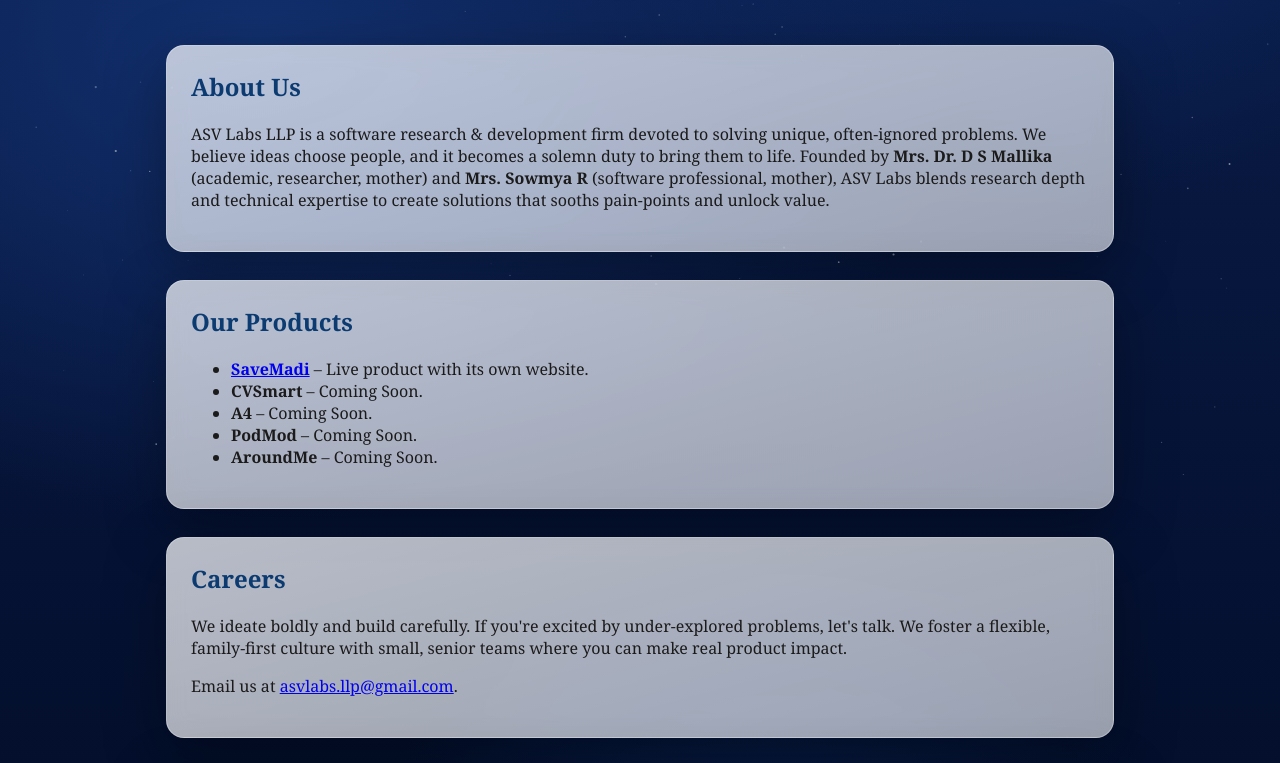
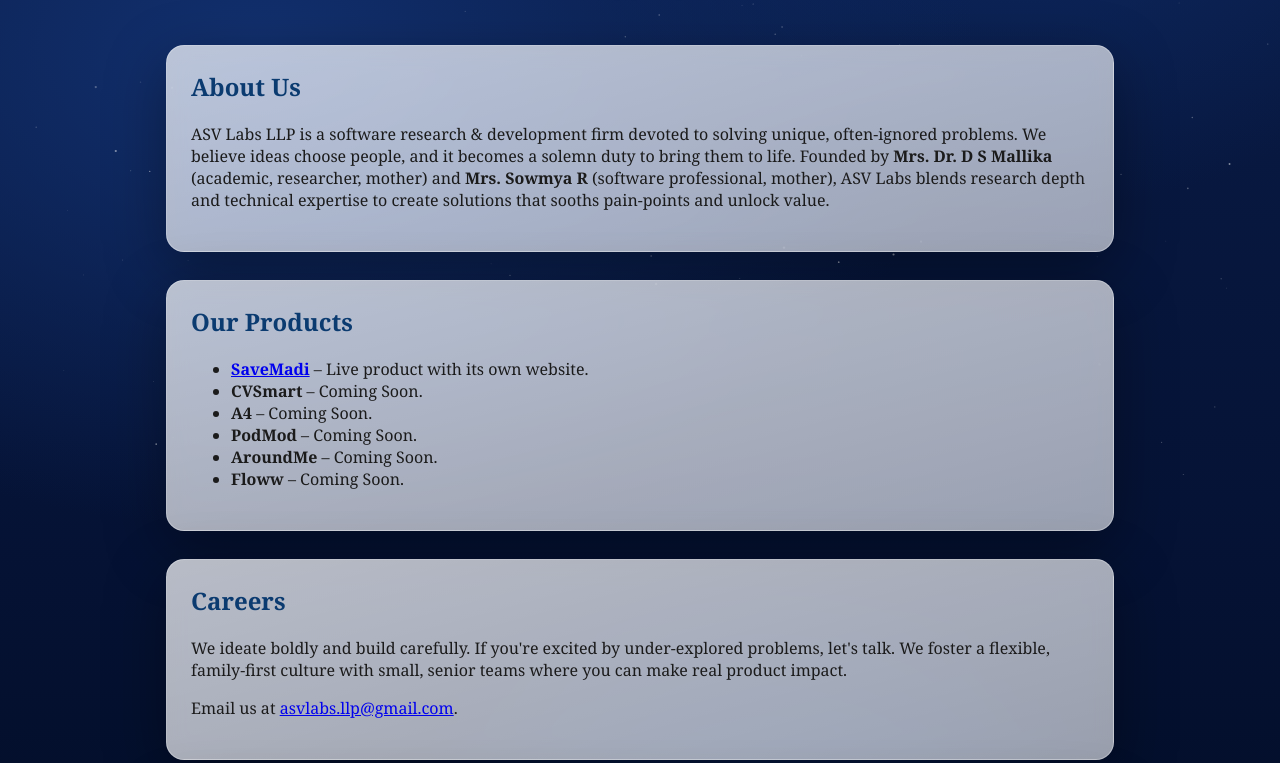
Before and after one commit to uraichur/asvlabsllp, a plain HTML site: page index.html in a window 1280 px wide. Shown: the part 325-1088 px from the top of the page. Drawn offline with Linux system fonts and the light colour scheme.

Commit message:
Update index.html

```diff
--- a/index.html
+++ b/index.html
@@ -66,6 +66,7 @@
           <li><strong>A4</strong> – Coming Soon.</li>
           <li><strong>PodMod</strong> – Coming Soon.</li>
           <li><strong>AroundMe</strong> – Coming Soon.</li>
+          <li><strong>Floww</strong> – Coming Soon.</li>
         </ul>
       </section>
       <section class="card" id="careers">
```
